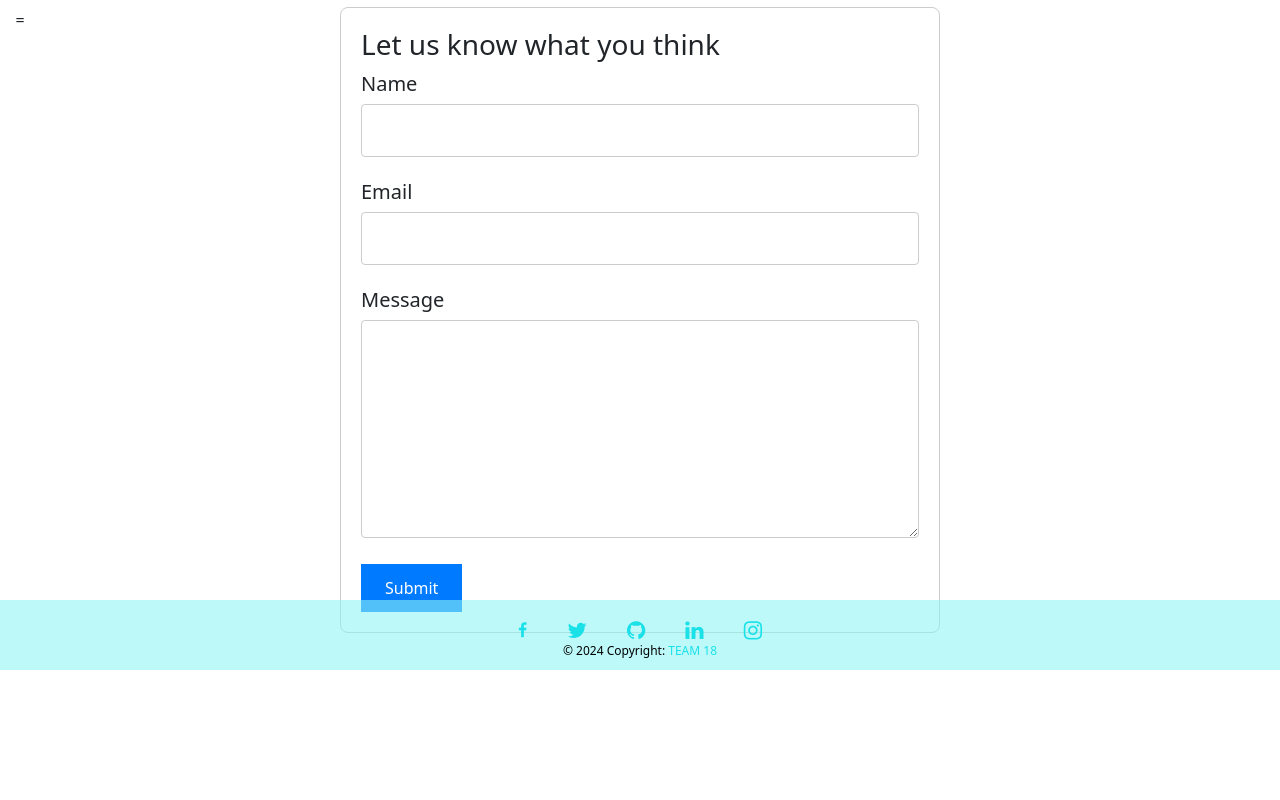
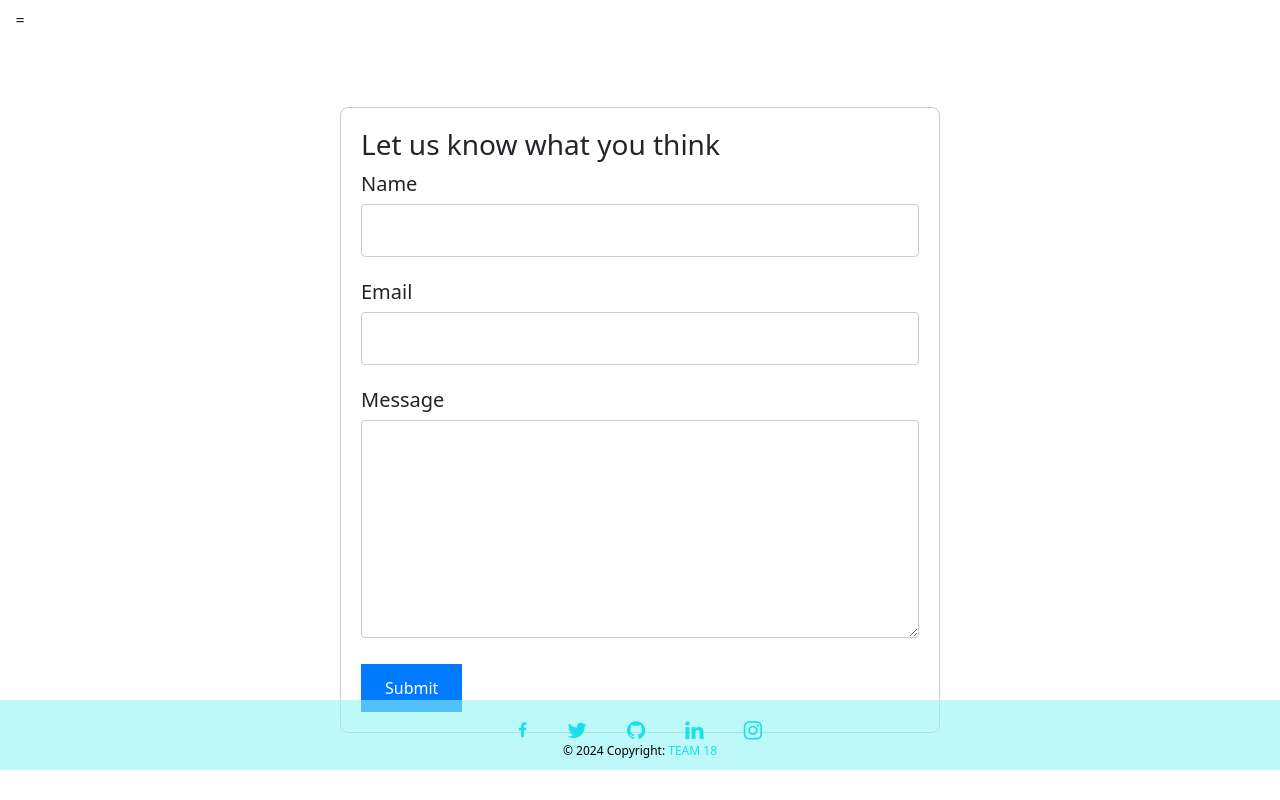
Before and after one commit to Dustek/Fit-Peak, a React (Vite) app: page /Contact in a window 1280 px wide. Built offline with nearby package versions, Linux system fonts and the light colour scheme; a web font is replaced by a local one.

Commit message:
removed changing background color

```diff
--- a/src/Components/Contact/Contact.css
+++ b/src/Components/Contact/Contact.css
@@ -3,6 +3,7 @@
     justify-content: center;
     align-items: center;
     height: 70vh;
+    margin-top: 100px;
   }
 
   .contact-form {
--- a/src/Components/Workout/MainPage.jsx
+++ b/src/Components/Workout/MainPage.jsx
@@ -180,7 +180,7 @@ const MainPage = () => {
 
   return (
     <>
-      <Main style={{ backgroundColor: containerColor }}>
+      <Main>
         <div className="filter-options">
           <label>
             {/* Difficulty Level:three buttons for 3 levels of difficulties */}
```
